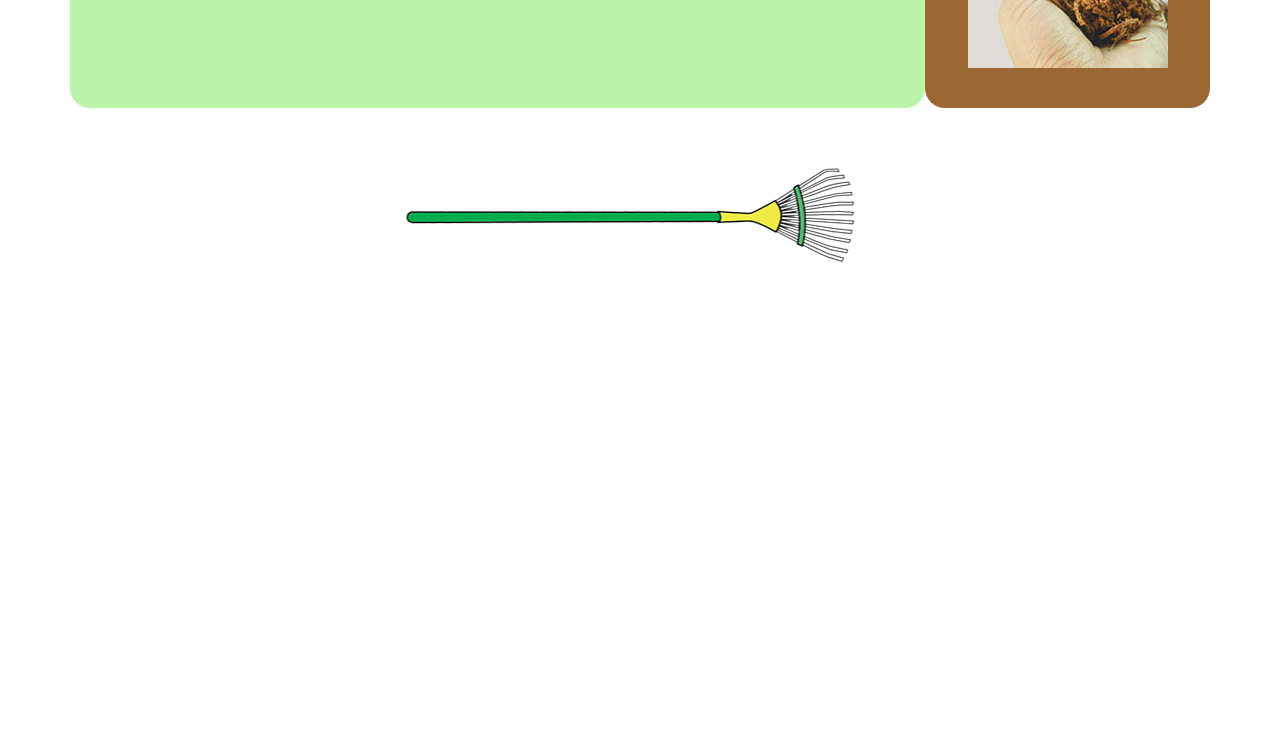
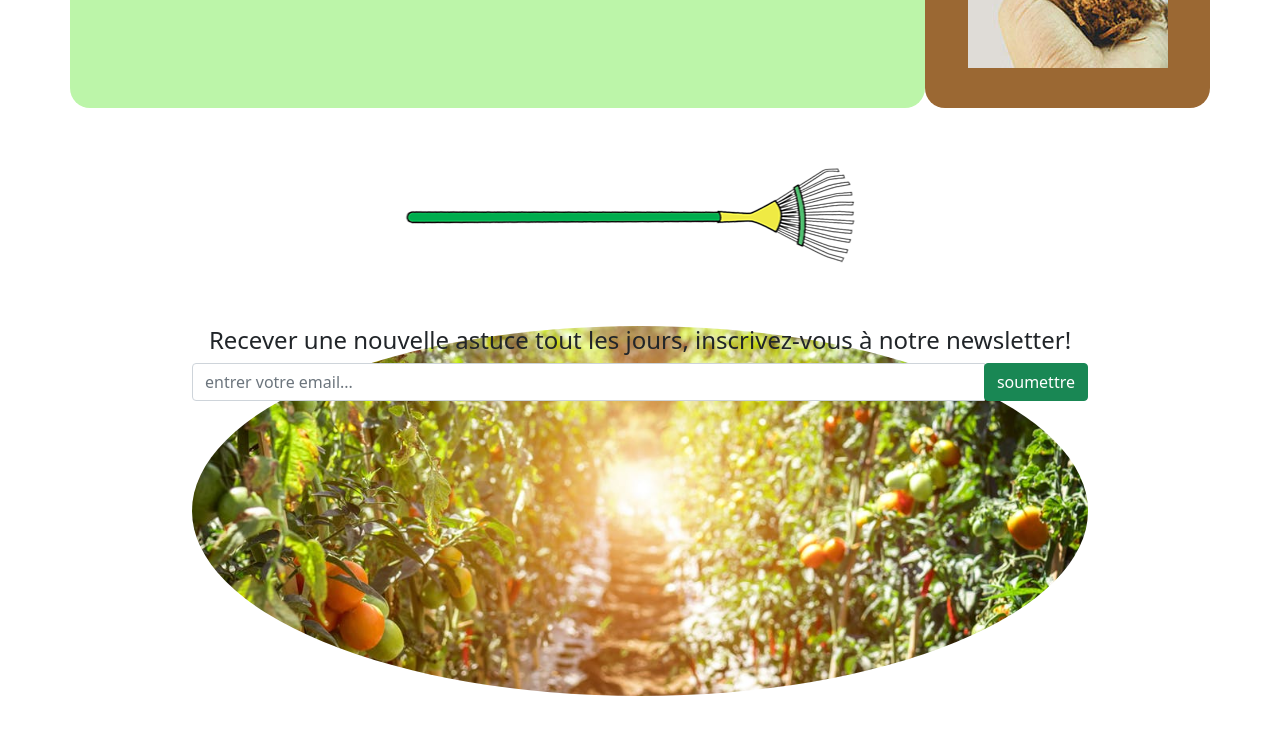
Before and after one commit to adelwebdev/BOOTSTRAPS_JQUERY, a plain HTML site: page index.html in a window 1280 px wide. Shown: the part 1930-2664 px from the top of the page. Before the commit the page ends 2256 px from the top, so only its background shows below. Drawn offline with nearby package versions, Linux system fonts and the light colour scheme.

Commit message:
Add files via upload

```diff
--- a/index.html
+++ b/index.html
@@ -128,6 +128,22 @@
       <div id="transition">
         <img src="./media/transition.png" alt="rateau" />
       </div>
+      <div id="newsletter">
+        <h4>
+          Recever une nouvelle astuce tout les jours, inscrivez-vous à notre
+          newsletter!
+        </h4>
+        <div class="input-group">
+          <input
+            type="email"
+            class="form-control"
+            placeholder="entrer votre email..."
+          />
+          <div class="input-group-append">
+            <button class="btn btn-success" type="button">soumettre</button>
+          </div>
+        </div>
+      </div>
     </main>
   </body>
 </html>
--- a/style.css
+++ b/style.css
@@ -132,3 +132,15 @@ h1 {
     transform: translate(0px, 0px);
   }
 }
+
+/* *************newsletter********** */
+#newsletter {
+  background: url(./media/newsletter.jpeg) no-repeat 50% 50%;
+  background-size: cover;
+  height: 370px;
+  width: 70%;
+  min-width: 450px;
+  margin: 0 auto;
+  border-radius: 50%;
+  margin-bottom: 70px;
+}
```
